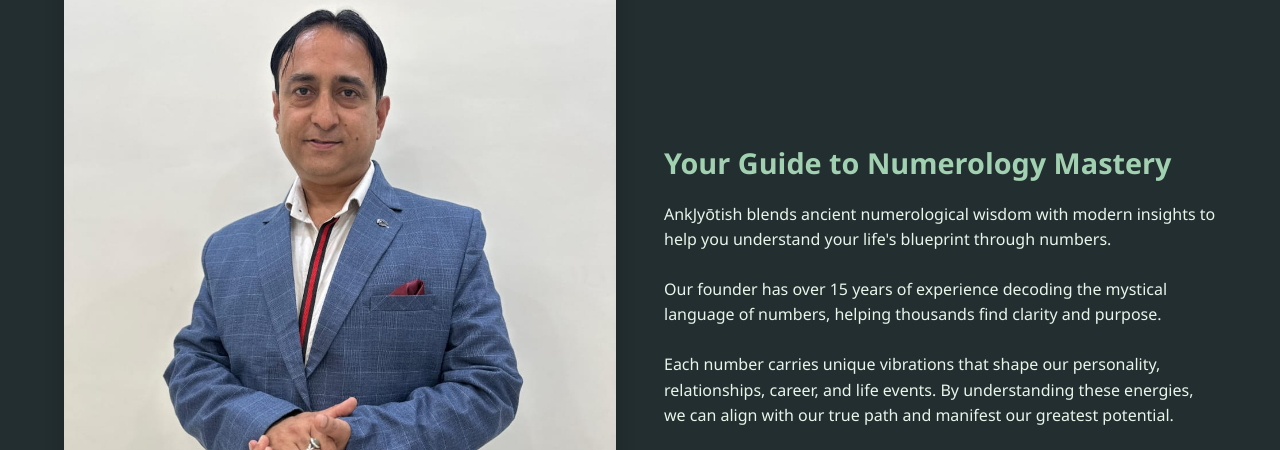
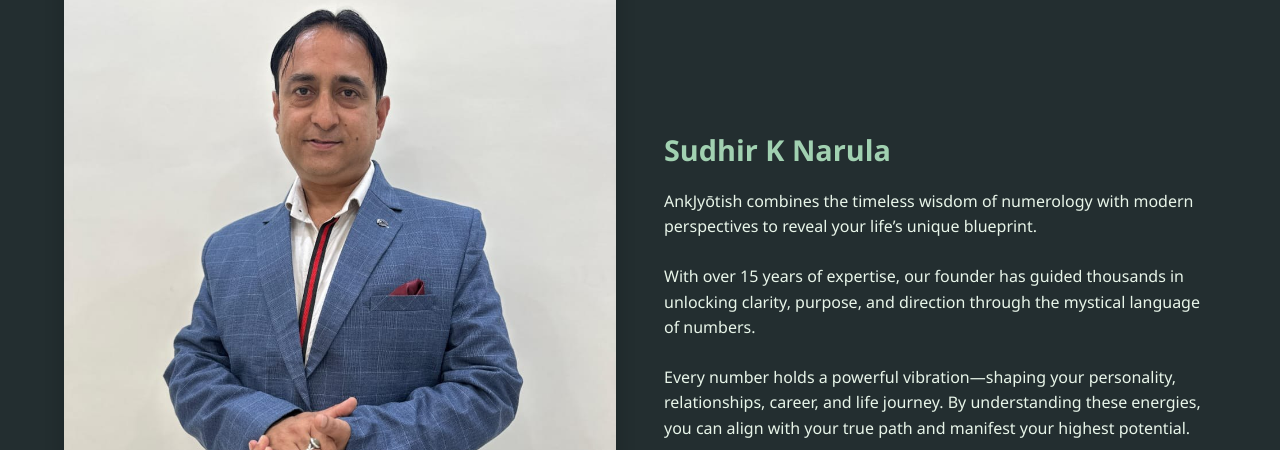
Before and after one commit to dhananjay376/AnkJyotish, a website: page index.html in a window 1280 px wide. Shown: the part 1040-1490 px from the top of the page. Drawn offline with Linux system fonts and the light colour scheme.

Commit message:
Update index.html

```diff
--- a/index.html
+++ b/index.html
@@ -853,10 +853,10 @@
             </div>
 
             <div class="about-content animate">
-                <h3>Your Guide to Numerology Mastery</h3>
-                <p>AnkJyōtish blends ancient numerological wisdom with modern insights to help you understand your life's blueprint through numbers.</p>
-                <p>Our founder has over 15 years of experience decoding the mystical language of numbers, helping thousands find clarity and purpose.</p>
-                <p>Each number carries unique vibrations that shape our personality, relationships, career, and life events. By understanding these energies, we can align with our true path and manifest our greatest potential.</p>
+                <h3>Sudhir K Narula</h3>
+                <p>AnkJyōtish combines the timeless wisdom of numerology with modern perspectives to reveal your life’s unique blueprint.</p>
+                <p>With over 15 years of expertise, our founder has guided thousands in unlocking clarity, purpose, and direction through the mystical language of numbers.</p>
+                <p>Every number holds a powerful vibration—shaping your personality, relationships, career, and life journey. By understanding these energies, you can align with your true path and manifest your highest potential.</p>
                 <a href="#services" class="cta-button">Discover Your Numbers</a>
             </div>
         </div>
```
